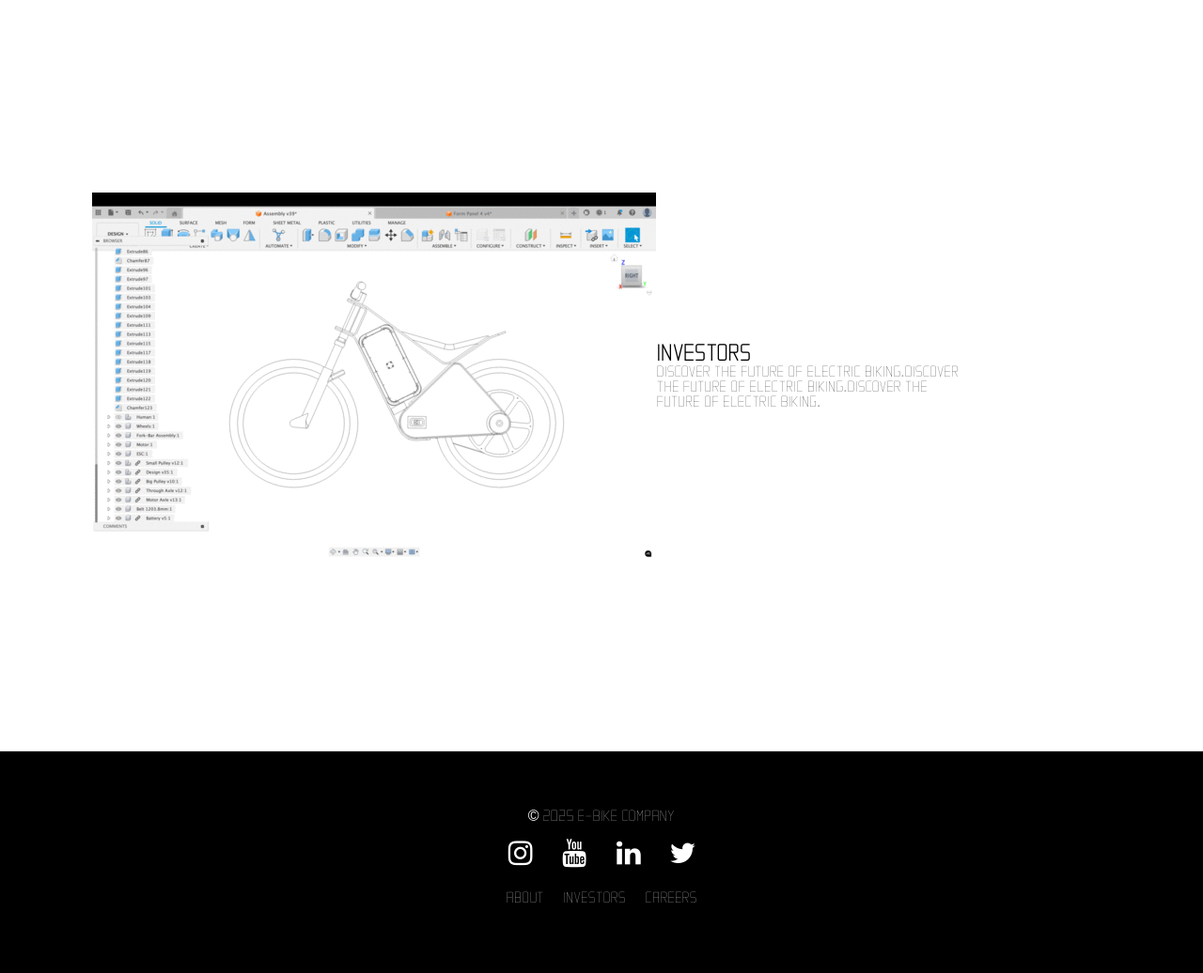
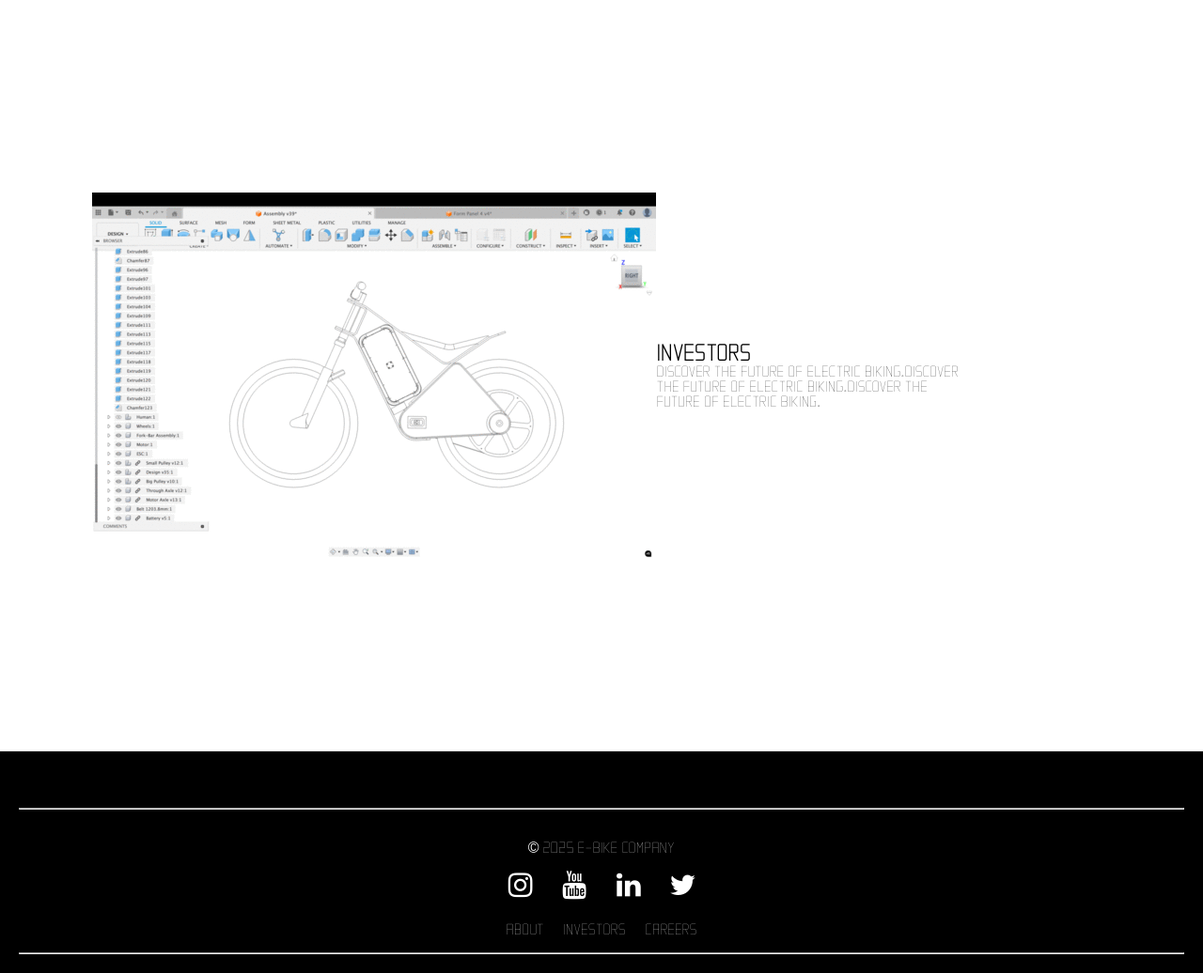
Before and after one commit to Cyberbike/prototype_website, a plain HTML site: page investor.html in a window 1280 px wide. Shown: the part 60-1096 px from the top of the page at 94% size. Before the commit the page ends 1044 px from the top, so only its background shows below. Drawn offline with Linux system fonts and the light colour scheme.

Commit message:
new footer

```diff
--- a/investor.html
+++ b/investor.html
@@ -49,7 +49,11 @@
 
 
 
+
     <footer>
+        <hr>
+        <br>
+        <br>
         <p>&copy; 2025 E-Bike Company</p>
         <a href="https://www.instagram.com/cyber.glide/?igsh=MWRhMXBybXNnMHY3aA%3D%3D" target="_blank" class="fa fa-instagram"></a>
         <a href="https://www.youtube.com" target="_blank" class="fa fa-youtube"></a>
@@ -63,7 +67,10 @@
 
             </ul>
         </nav>
+        <br>
+        <hr>
     </footer>
+
 
     <script src="script.js"></script>
 </body>
```
